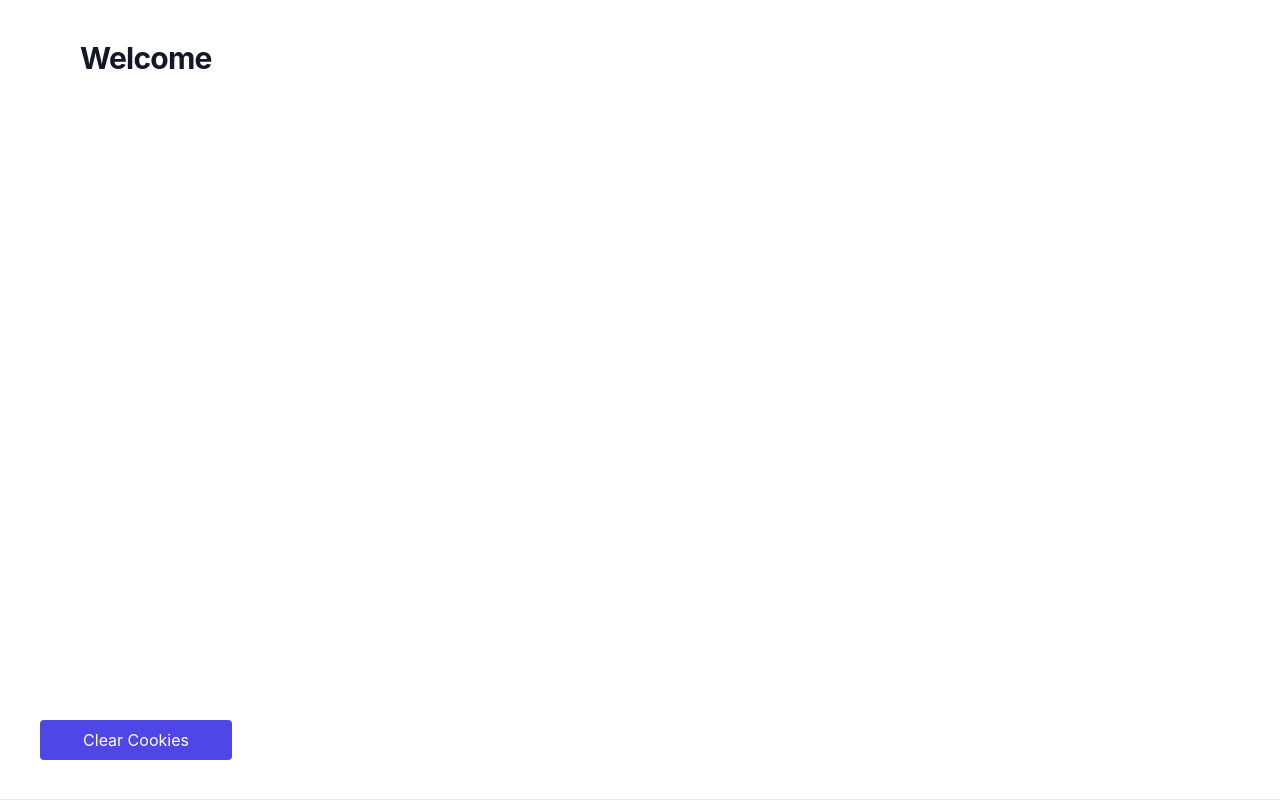
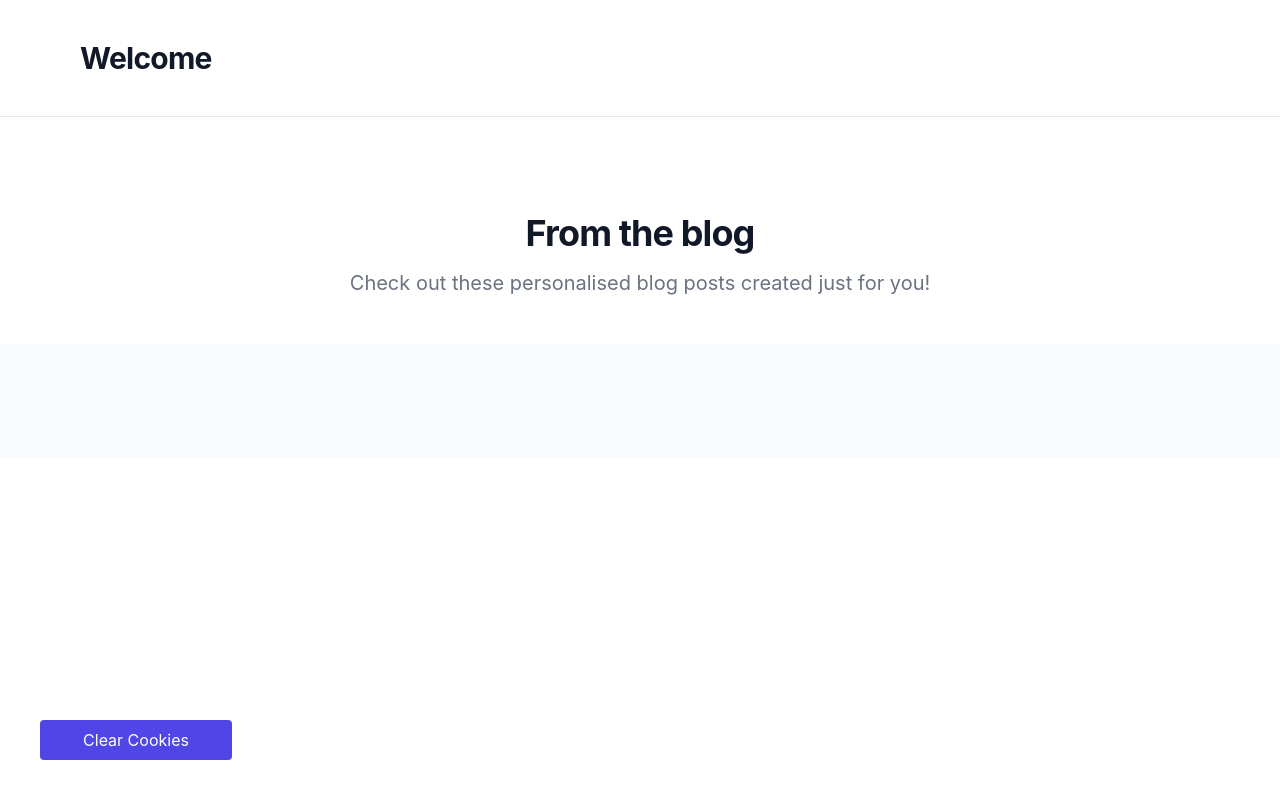
Before and after one commit to hs-netlify/netlify-personalise, a Next.js app: page /home in a window 1280 px wide. Shown: the top 800 px of the page. Built offline with nearby package versions, Linux system fonts and the light colour scheme.

Commit message:
Fix height styling

```diff
--- a/pages/home/index.js
+++ b/pages/home/index.js
@@ -34,7 +34,7 @@ const Home = ({ products, posts, message }) => {
   };
 
   return (
-    <div>
+    <div className="min-h-screen">
       <a
         onClick={clearCookies}
         className="fixed text-center bottom-10 w-48 z-50 bg-indigo-600 hover:bg-indigo-700 rounded text-white  p-2 text-large cursor-pointer left-10"
@@ -42,7 +42,7 @@ const Home = ({ products, posts, message }) => {
         Clear Cookies
       </a>
       <h1
-        className="text-3xl font-bold min-h-screen tracking-tight text-gray-900 px-20 py-10 bg-white shadow border-b"
+        className="text-3xl font-bold tracking-tight text-gray-900 px-20 py-10 bg-white shadow border-b"
         id="personalBanner"
       >
         {message}
```
